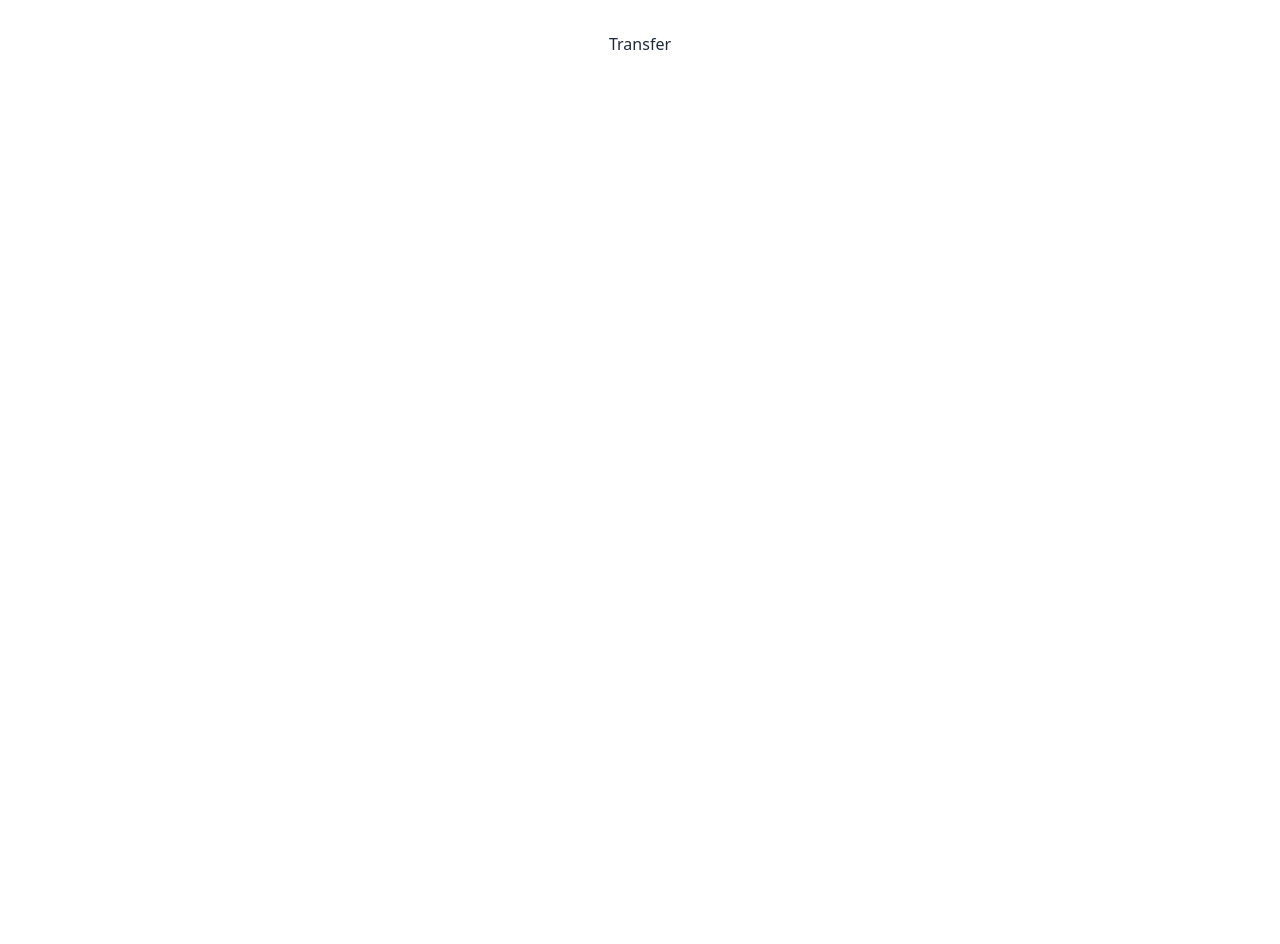
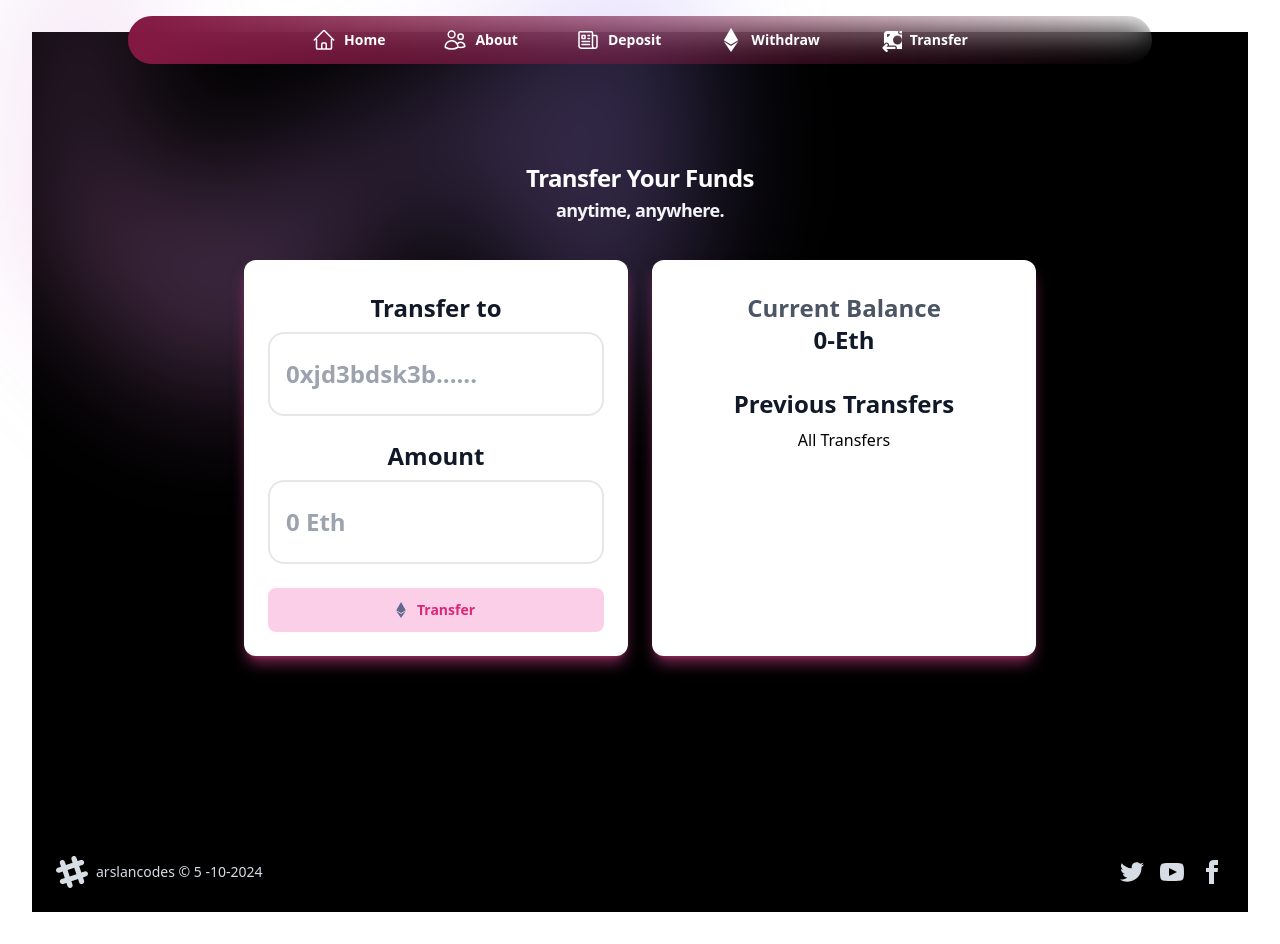
Before and after one commit to arslan-codes/Decentralized-BankDapp, a React (Vite) app in the folder frontend/: page /transfer in a window 1280 px wide. Before the commit the page ends 800 px from the top, so only its background shows below. Built offline with nearby package versions, Linux system fonts and the light colour scheme.

Commit message:
UI updated

```diff
--- a/frontend/src/components/Header.jsx
+++ b/frontend/src/components/Header.jsx
@@ -89,7 +89,7 @@ const Header = () => {
             <p className="hidden sm:text-sm  sm:block">Withdraw </p>
           </RouterLink>
           <RouterLink
-            to="/contact"
+            to="/transfer"
             className="btn btn-ghost text-sm text-white md:text-lg"
           >
             {/* <svg xmlns="http://www.w3.org/2000/svg" viewBox="0 0 320 512">
--- a/frontend/src/pages/Transfer.jsx
+++ b/frontend/src/pages/Transfer.jsx
@@ -1,7 +1,107 @@
-import React from "react";
+import React, { useState } from "react";
+import Layout from "../components/Layout";
+import SwapForm from "./SwapFrom";
+const Transfer = () => {
+  const [Balance, setBalance] = useState(0);
+  return (
+    <Layout>
+      <div className="mx-auto max-w-2xl py-14 sm:py-28 lg:py-30">
+        <div className="sm:mx-auto sm:w-full sm:max-w-sm">
+          <h2 className="mt-4 text-center text-2xl/9 font-bold tracking-tight text-white">
+            Transfer Your Funds
+            <h1 className="text-base md:text-lg text-center font-semibold text-gray-100 mb-6">
+              anytime, anywhere.
+            </h1>
+          </h2>
+        </div>
+        {/* <SwapForm></SwapForm> */}
+        <div className="flex flex-col md:flex-row  md:space-x-6  m-6 justify-center ">
+          <SwapForm>
+            {/* Sell Section */}
+            <div className="flex justify-start items-center mb-4">
+              <div className="w-full">
+                <p className="text-gray-900 text-base sm:text-2xl font-semibold my-1 sm:my-2">
+                  Transfer to
+                </p>
+                <input
+                  type="text"
+                  placeholder="0xjd3bdsk3b......"
+                  className="text-base  border-2 border-gray-200    rounded-2xl
+                  sm:text-2xl w-full form-control font-semibold text-gray-800
+                  py-3 sm:py-6   ring-black  focus:rounded-2xl px-2 sm:px-4
+                   focus:ring-blue-500 focus:border-blue-500 block "
+                />
+              </div>
+            </div>
 
-const Transfer = () => {
-  return <div>Transfer</div>;
+            {/* Buy Section */}
+            <div className="flex justify-start items-center mb-4">
+              <div className="w-full">
+                <p className="text-gray-900 text-base sm:text-2xl font-semibold my-1 sm:my-2">
+                  Amount
+                </p>
+                <input
+                  type="text"
+                  placeholder="0 Eth"
+                  className="text-base  border-2 border-gray-200    rounded-2xl
+                  sm:text-2xl w-full form-control font-semibold text-gray-800
+                  py-3 sm:py-6   ring-black  focus:rounded-2xl px-2 sm:px-4
+                   focus:ring-blue-500 focus:border-blue-500 block "
+                />
+              </div>
+            </div>
+            <div className="flex justify-center">
+              <button className="w-3/4 sm:w-full bg-pink-200 text-pink-600 font-semibold py-3 rounded-lg mt-2 text-sm px-5 text-center inline-flex justify-center items-center focus:outline-none focus:ring-1 focus:ring-pink-600 f focus:ring-offset-2">
+                <svg
+                  className="w-4 h-4 me-2 -ms-1 text-[#626890]"
+                  aria-hidden="true"
+                  focusable="false"
+                  data-prefix="fab"
+                  data-icon="ethereum"
+                  role="img"
+                  xmlns="http://www.w3.org/2000/svg"
+                  viewBox="0 0 320 512"
+                >
+                  <path
+                    fill="currentColor"
+                    d="M311.9 260.8L160 353.6 8 260.8 160 0l151.9 260.8zM160 383.4L8 290.6 160 512l152-221.4-152 92.8z"
+                  ></path>
+                </svg>{" "}
+                Transfer
+              </button>
+            </div>
+
+            {/* Get Started Button */}
+          </SwapForm>
+          <SwapForm>
+            {/* Sell Section */}
+            <div className="flex justify-start items-center mb-4">
+              <div className="w-full">
+                <p className="text-gray-600 text-sm sm:text-2xl font-semibold my-1 sm:my-2">
+                  Current Balance <p className="text-gray-900">{Balance}-Eth</p>
+                </p>
+              </div>
+            </div>
+
+            {/* Buy Section */}
+            <div className="flex justify-start items-center mb-4">
+              <div className="w-full">
+                <p className="text-gray-900 text-base sm:text-2xl font-semibold my-1 sm:my-2">
+                  Previous Transfers
+                </p>{" "}
+                <div>
+                  {" "}
+                  <p className="text-black">All Transfers</p>
+                </div>
+              </div>
+            </div>
+
+            {/* Get Started Button */}
+          </SwapForm>
+        </div>
+      </div>
+    </Layout>
+  );
 };
 
 export default Transfer;
--- a/frontend/src/pages/Withdraw.jsx
+++ b/frontend/src/pages/Withdraw.jsx
@@ -36,7 +36,22 @@ const Withdraw = () => {
               </div>
             </div>
             <div className="flex justify-center">
-              <button className="w-3/4  sm:w-full bg-pink-200 text-pink-600 font-semibold py-3 rounded-lg mt-4">
+              <button className="w-3/4 sm:w-full bg-pink-200 text-pink-600 font-semibold py-3 rounded-lg mt-2 text-sm px-5 text-center inline-flex justify-center items-center focus:outline-none focus:ring-1 focus:ring-pink-600 f focus:ring-offset-2">
+                <svg
+                  className="w-4 h-4 me-2 -ms-1 text-[#626890]"
+                  aria-hidden="true"
+                  focusable="false"
+                  data-prefix="fab"
+                  data-icon="ethereum"
+                  role="img"
+                  xmlns="http://www.w3.org/2000/svg"
+                  viewBox="0 0 320 512"
+                >
+                  <path
+                    fill="currentColor"
+                    d="M311.9 260.8L160 353.6 8 260.8 160 0l151.9 260.8zM160 383.4L8 290.6 160 512l152-221.4-152 92.8z"
+                  ></path>
+                </svg>{" "}
                 Withdraw
               </button>
             </div>
@@ -61,6 +76,7 @@ const Withdraw = () => {
                 <div>
                   {" "}
                   <p className="text-black">All Withdraws</p>
+                  <div class="w-full h-24 overflow-y-auto p-4 border text-black border-0  whitespace-normal"></div>
                 </div>
               </div>
             </div>
```
